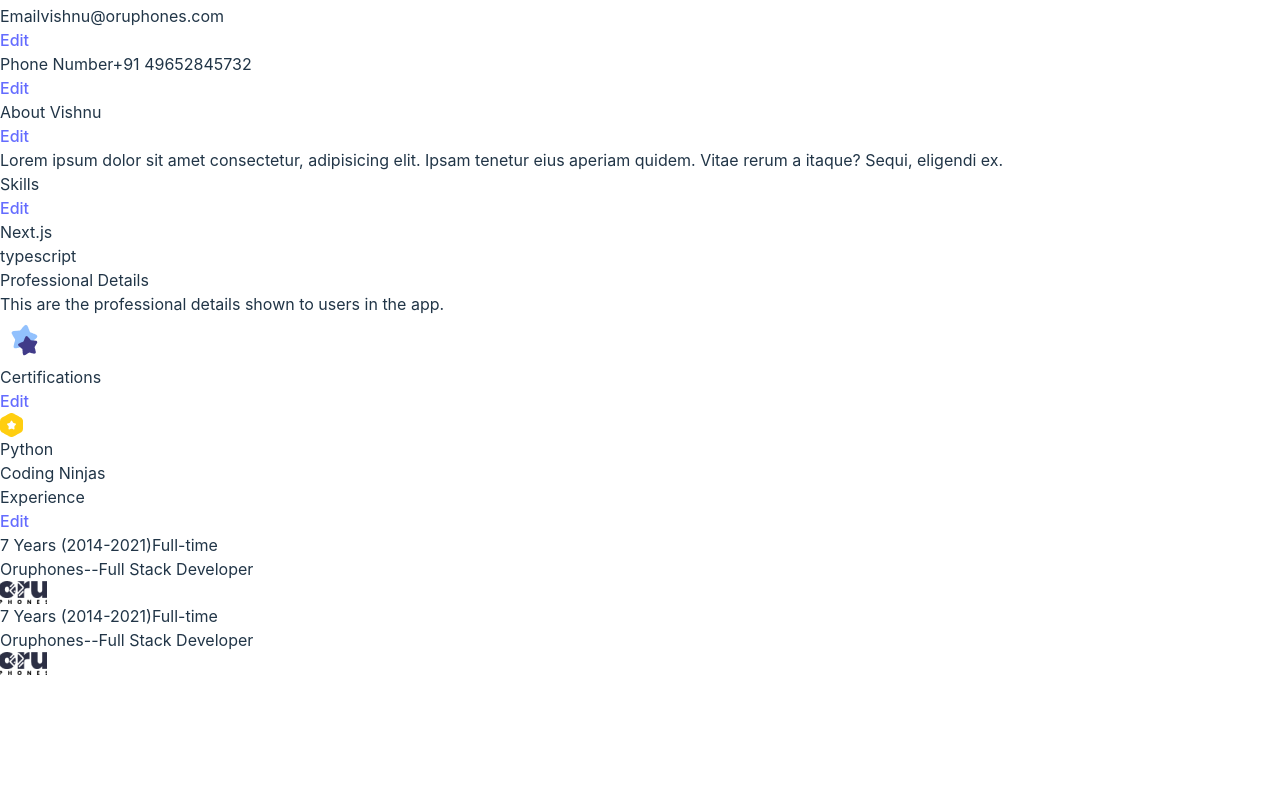
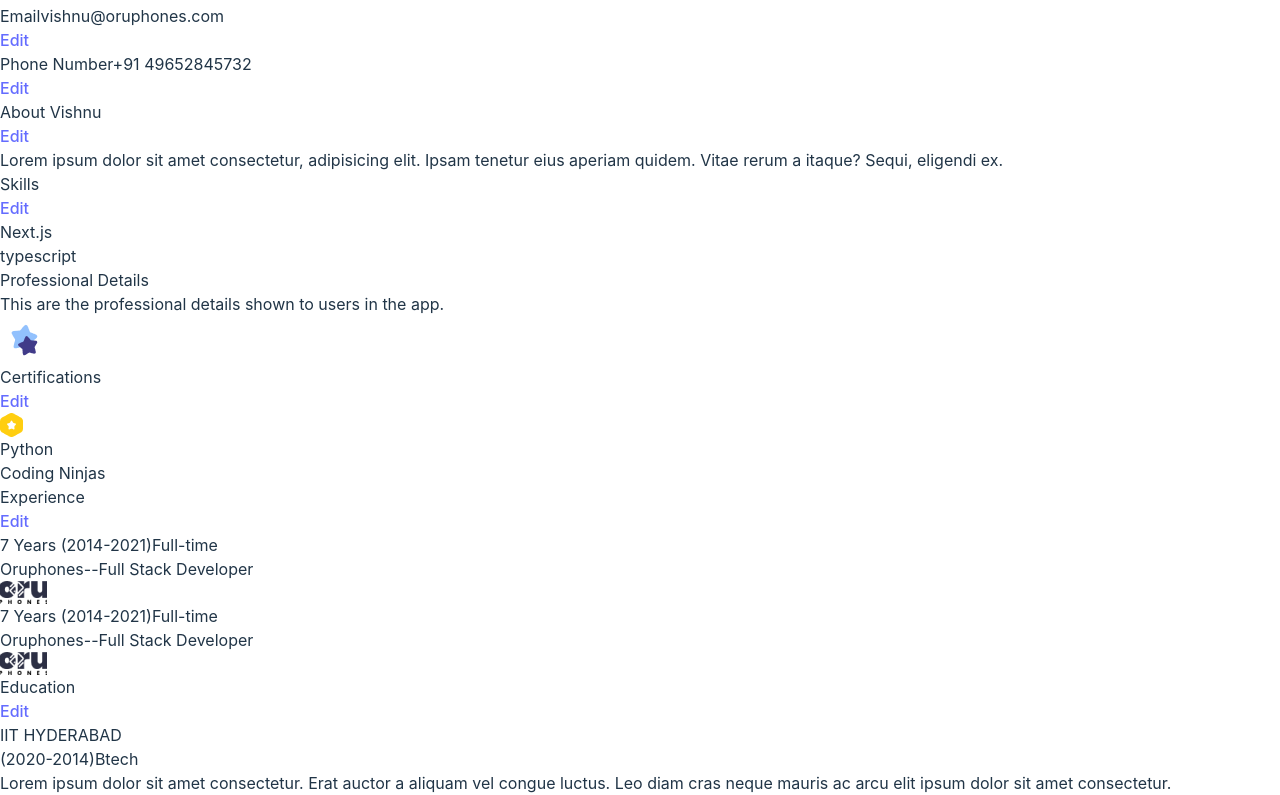
Before and after one commit to reshad21/oruphones, a React (Vite) app: page / in a window 1280 px wide. Shown: the part 454-1249 px from the top of the page. Before the commit the page ends 1129 px from the top, so only its background shows below. Built offline with nearby package versions, Linux system fonts and the light colour scheme.

Commit message:
education component create

```diff
--- /dev/null
+++ b/src/components/Profile/Education.jsx
@@ -0,0 +1,23 @@
+import React from 'react';
+import { Link } from 'react-router-dom';
+
+const Education = () => {
+    return (
+        <div>
+            <div className="flex justify-between my-6">
+                <h3 className='text-slate-900 font-medium text-base'>Education</h3>
+                <Link className='bg-[#F0EFFA] text-[12.67px] px-5 py-2 rounded-2xl text-[#222]'>Edit</Link>
+            </div>
+            <div className="px-5 py-4 border-2 border-slate-300 rounded-3xl items-center mb-5">
+                <p className='text-slate-800 font-semibold text-xl'>IIT  HYDERABAD</p>
+                <div className="flex justify-between items-center py-3">
+                    <span className='text-slate-800 font-semibold'>(2020-2014)</span>
+                    <span className='text-slate-800 font-semibold'>Btech</span>
+                </div>
+                <p>Lorem ipsum dolor sit amet consectetur. Erat auctor a aliquam vel congue luctus. Leo diam cras neque mauris ac arcu elit ipsum dolor sit amet consectetur.</p>
+            </div>
+        </div>
+    );
+};
+
+export default Education;
--- a/src/components/Profile/Experience.jsx
+++ b/src/components/Profile/Experience.jsx
@@ -20,7 +20,7 @@
                     </div>
                 </div>
                 <div className="col-span-3">
-                    <img src="../../../public/images/image 13.png" alt="" className='w-90px' />
+                    <img src="../../../public/images/image 13.png" alt="" className='w-[90px]' />
                 </div>
             </div>
             <div className="pl-7 py-4 border-2 border-slate-300 rounded-3xl grid grid-cols-12 gap-2 items-center">
@@ -35,7 +35,7 @@
                     </div>
                 </div>
                 <div className="col-span-3">
-                    <img src="../../../public/images/image 13.png" alt="" className='w-90px' />
+                    <img src="../../../public/images/image 13.png" alt="" className='w-[90px]' />
                 </div>
             </div>
         </div>
--- a/src/pages/Dashbord/Content/Content.jsx
+++ b/src/pages/Dashbord/Content/Content.jsx
@@ -4,6 +4,7 @@
 import About from '../../../components/Profile/About';
 import Certification from '../../../components/Profile/Certification';
 import Details from '../../../components/Profile/Details';
+import Education from '../../../components/Profile/Education';
 import Experience from '../../../components/Profile/Experience';
 import Skills from '../../../components/Profile/Skills';
 import Upload from '../../../components/Profile/Upload';
@@ -26,6 +27,7 @@
                         <ProfessionalDetails />
                         <Certification />
                         <Experience />
+                        <Education />
                     </div>
                 </div>
             </div>
```
